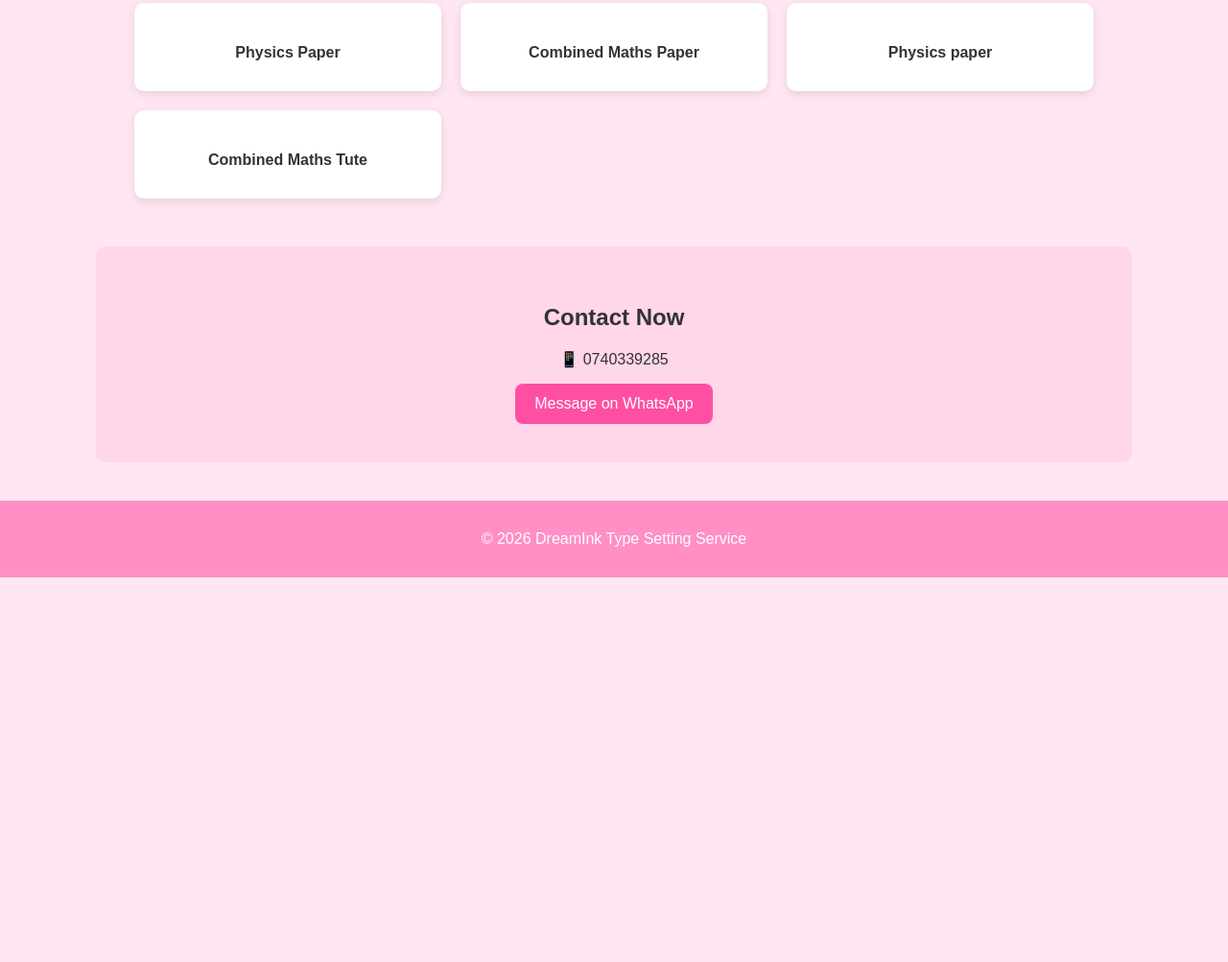
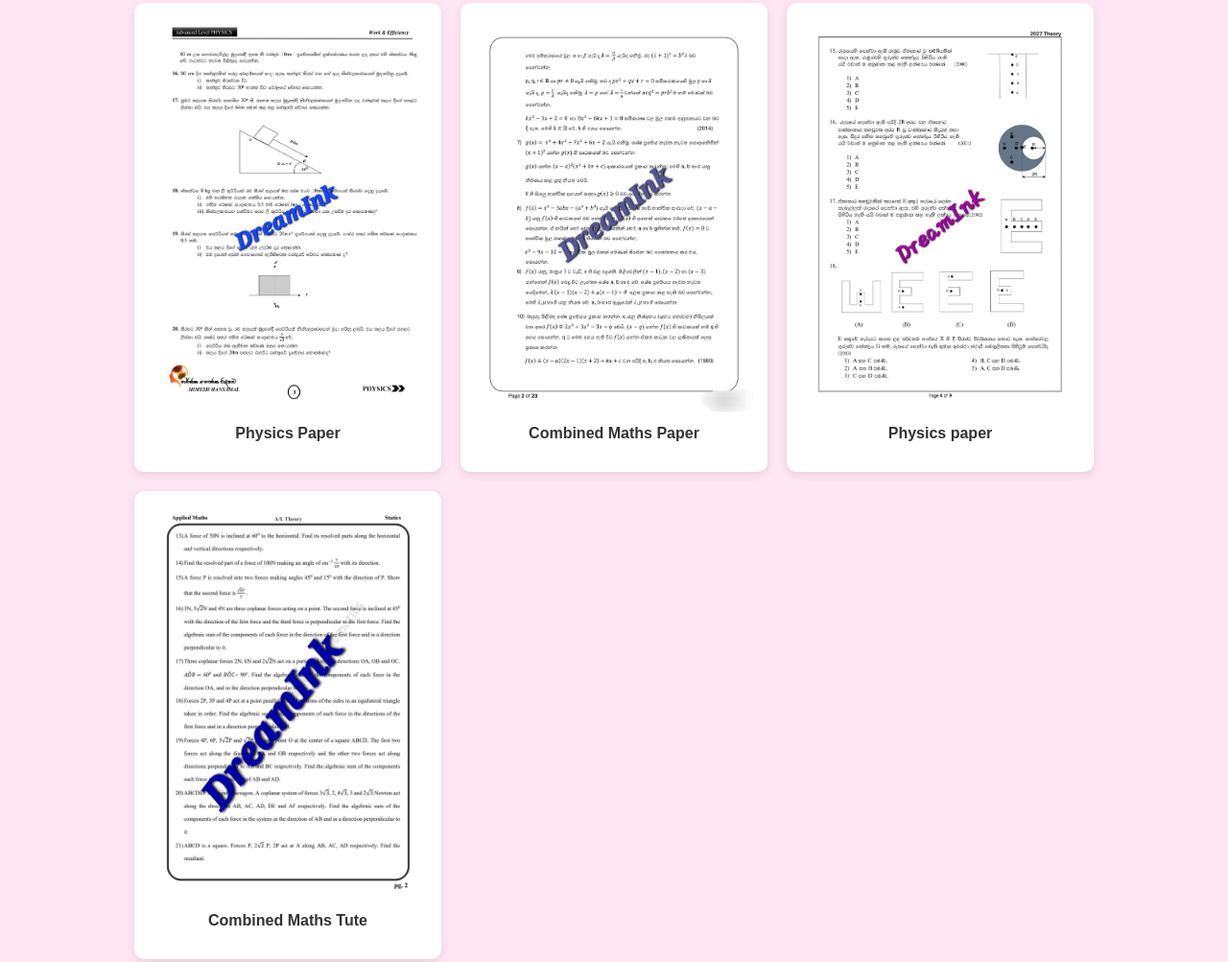
Before and after one commit to Oshadhi2/dreamink-website, a plain HTML site: page index.html in a window 1280 px wide. Shown: the part 1445-2448 px from the top of the page at 96% size. Before the commit the page ends 2047 px from the top, so only its background shows below. Drawn offline with Linux system fonts and the light colour scheme.

Commit message:
Update index.html

```diff
--- a/index.html
+++ b/index.html
@@ -223,22 +223,22 @@ We type beautifully in <b>Sinhala & English</b>.
 <div class="portfolio-gallery">
 
 <div class="work">
-<img src="images/work1.jpg" alt="">
+<img src="work1.jpg" alt="">
 <p>Physics Paper</p>
 </div>
 
 <div class="work">
-<img src="images/work2.jpg" alt="">
+<img src="work2.jpg" alt="">
 <p>Combined Maths Paper</p>
 </div>
 
 <div class="work">
-<img src="images/work3.jpg" alt="">
+<img src="work3.jpg" alt="">
 <p>Physics paper</p>
 </div>
 
 <div class="work">
-<img src="images/work4.jpg" alt="">
+<img src="work4.jpg" alt="">
 <p>Combined Maths Tute</p>
 </div>
 
@@ -266,4 +266,5 @@ We type beautifully in <b>Sinhala & English</b>.
 </footer>
 
 </body>
+
 </html>
```
